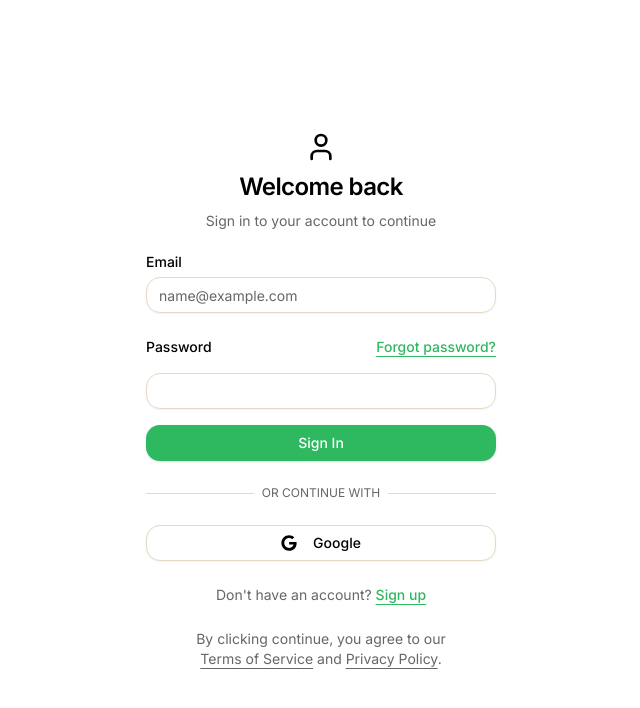
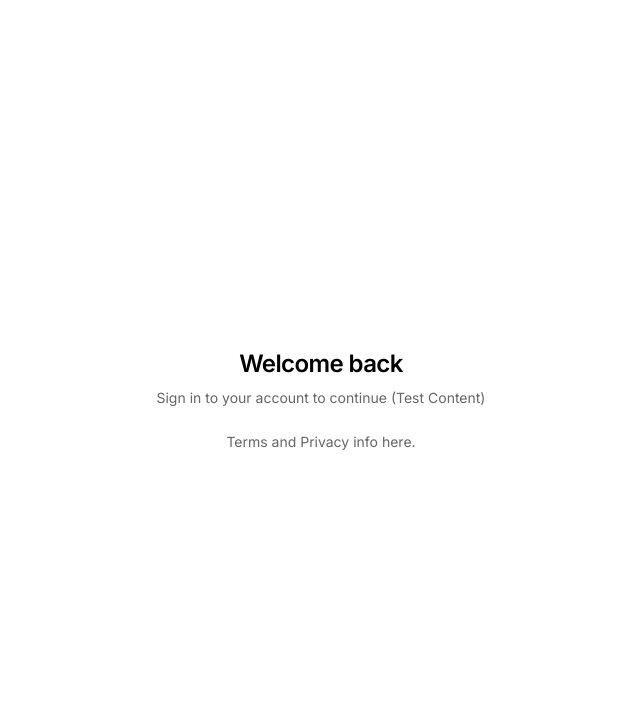
Before and after one commit to UnablePath/MemoSpark, a Next.js app: page /login in a window 1280 px wide. Shown: the top 708 px of the page, without its empty margins (319-959 px from the left). Built offline with nearby package versions, Linux system fonts and the light colour scheme; no server answers.

Commit message:
Update page.tsx

```diff
--- a/src/app/(auth)/login/page.tsx
+++ b/src/app/(auth)/login/page.tsx
@@ -1,9 +1,5 @@
 // Force dynamic rendering for this route
 export const dynamic = 'force-dynamic';
-
-import { LoginForm } from '@/components/auth/LoginForm';
-import { Icons } from '@/components/ui/icons';
-import Link from 'next/link';
 
 export const metadata = {
   title: 'Login | StudySpark',
@@ -15,29 +11,13 @@ export default function LoginPage() {
     <div className="container flex h-screen w-screen flex-col items-center justify-center">
       <div className="mx-auto flex w-full flex-col justify-center space-y-6 sm:w-[350px]">
         <div className="flex flex-col space-y-2 text-center">
-          <Icons.user className="mx-auto h-8 w-8" />
           <h1 className="text-2xl font-semibold tracking-tight">Welcome back</h1>
           <p className="text-sm text-muted-foreground">
-            Sign in to your account to continue
+            Sign in to your account to continue (Test Content)
           </p>
         </div>
-        <LoginForm />
         <p className="px-8 text-center text-sm text-muted-foreground">
-          By clicking continue, you agree to our{' '}
-          <Link
-            href="/terms"
-            className="underline underline-offset-4 hover:text-primary"
-          >
-            Terms of Service
-          </Link>{' '}
-          and{' '}
-          <Link
-            href="/privacy"
-            className="underline underline-offset-4 hover:text-primary"
-          >
-            Privacy Policy
-          </Link>
-          .
+          Terms and Privacy info here.
         </p>
       </div>
     </div>
```
